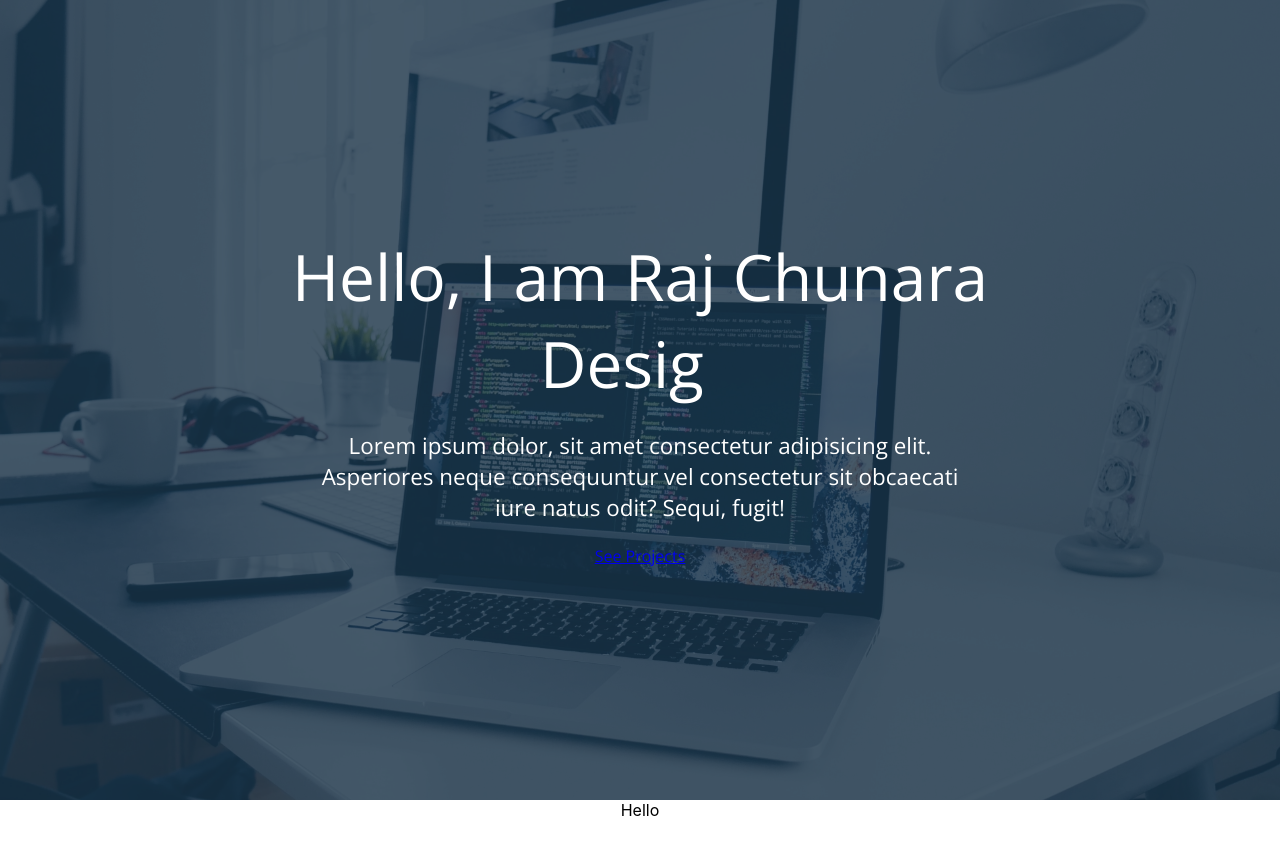
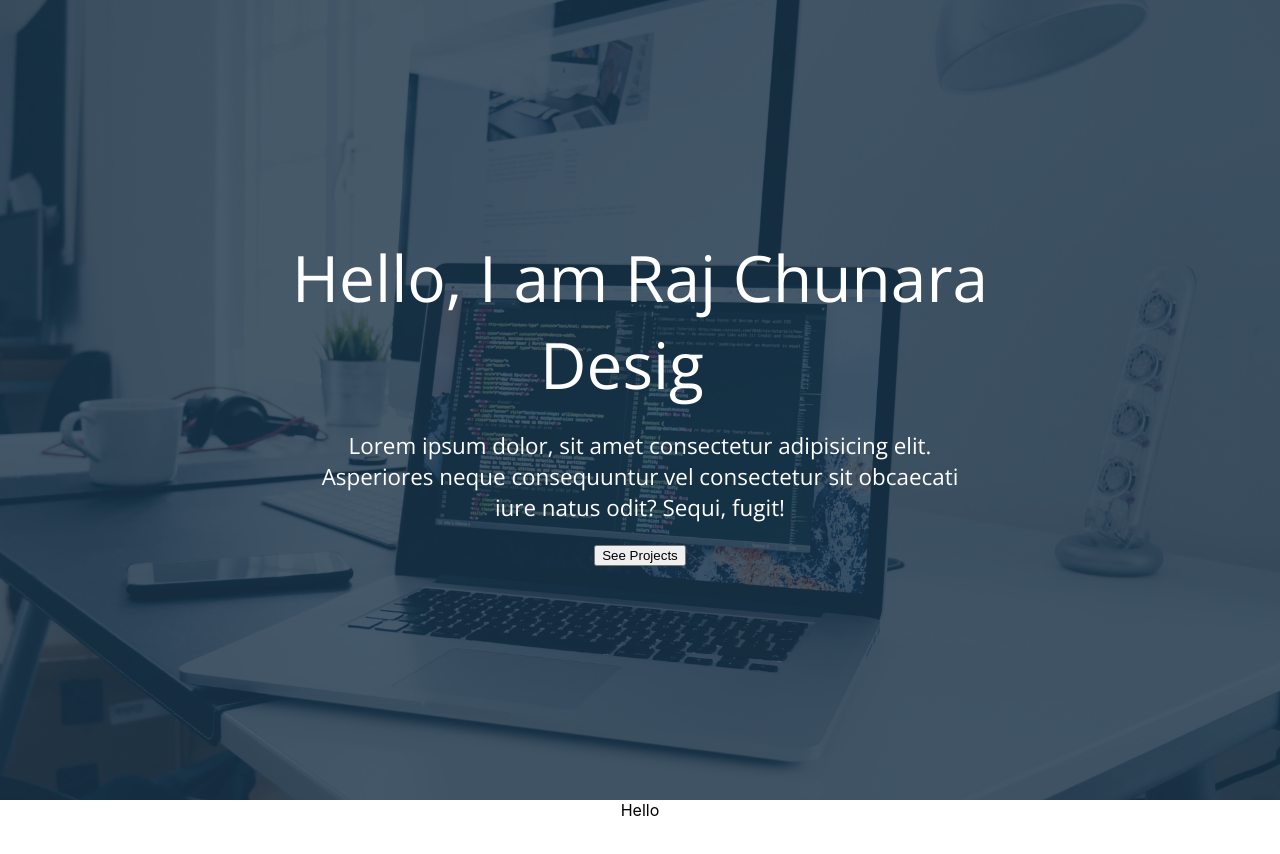
Before and after one commit to rajchunara/react-portfolio, a React (Create React App) app: page / in a window 1280 px wide. Shown: the top 854 px of the page. Built offline with nearby package versions, Linux system fonts and the light colour scheme.

Commit message:
changed a tag to button

```diff
--- a/src/components/home/HomeComponent.js
+++ b/src/components/home/HomeComponent.js
@@ -21,7 +21,7 @@ export default function HomeComponent() {
                     Asperiores neque consequuntur vel consectetur sit obcaecati
                     iure natus odit? Sequi, fugit!
                 </p>
-                <a href="#" className='projectsBtn'>See Projects</a>
+                <button className='projectsBtn'>See Projects</button>
             </div>
         </div>
     )
```
